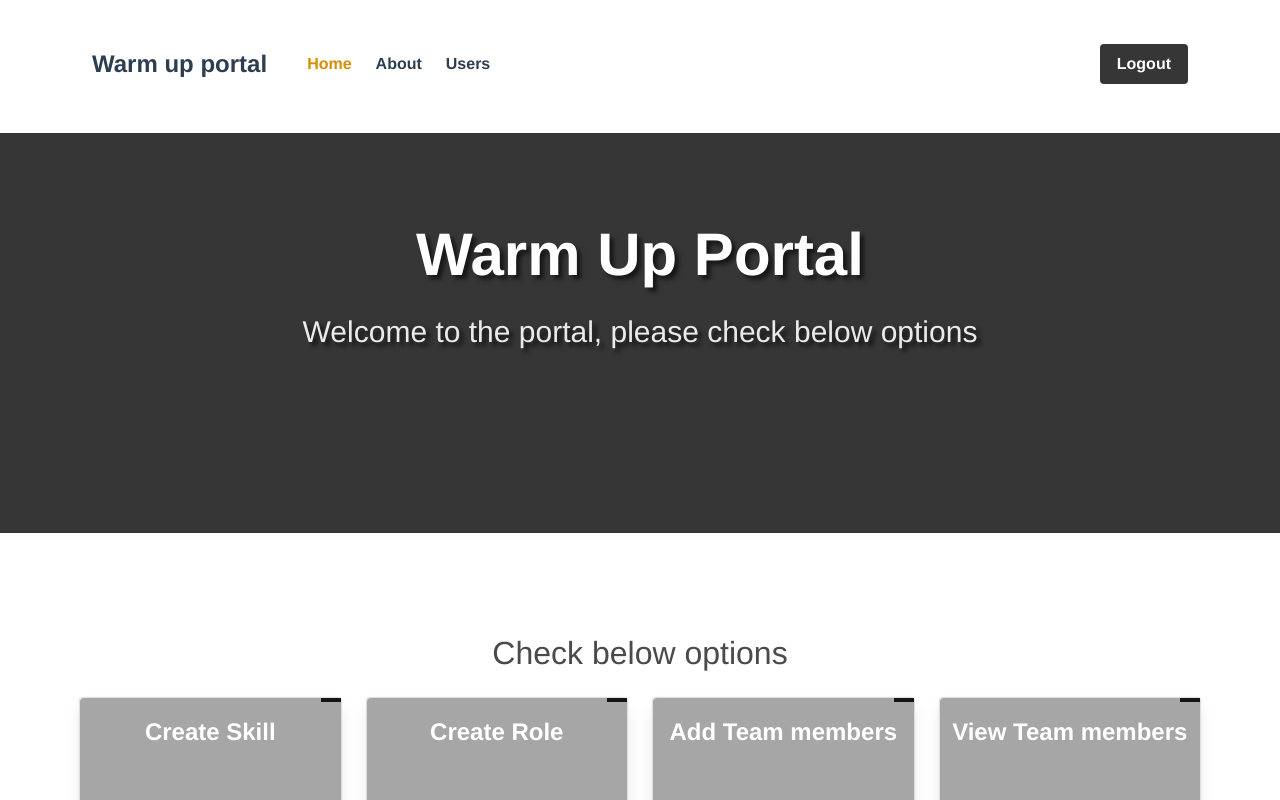
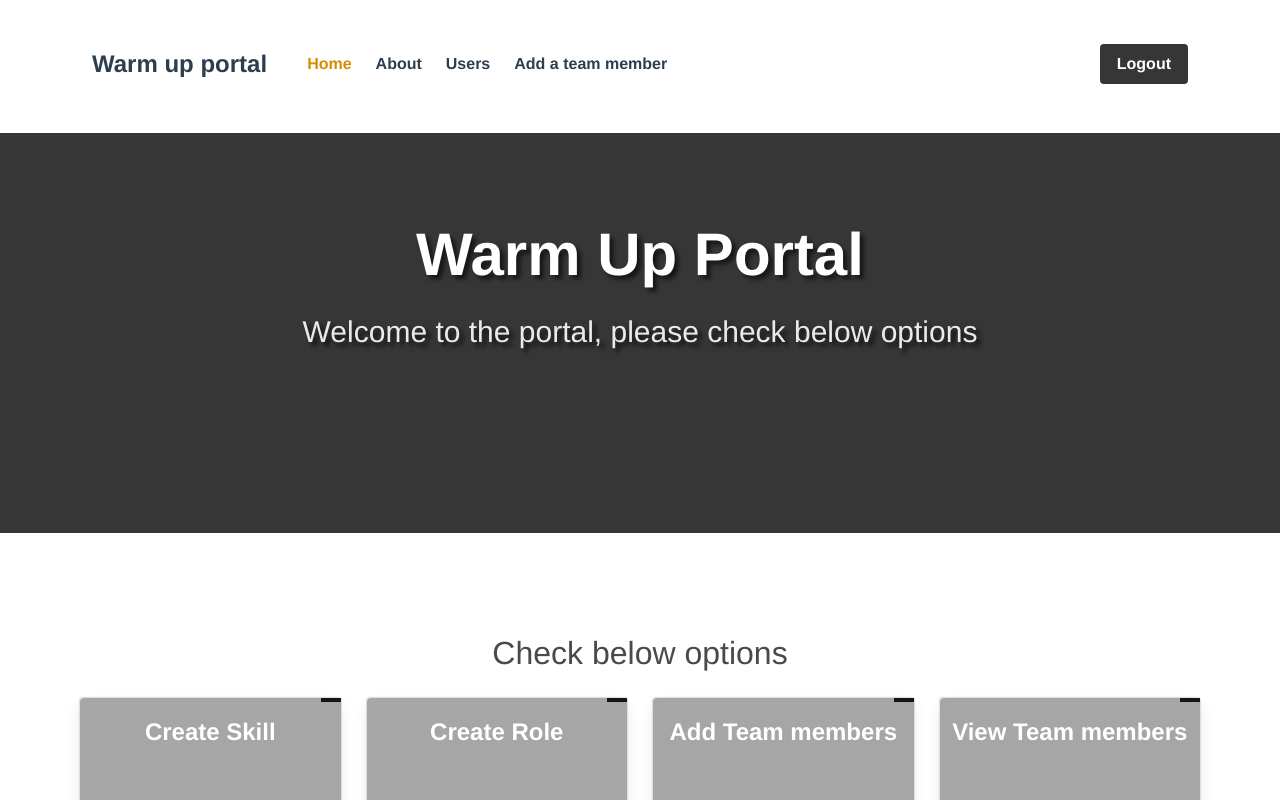
Before and after one commit to esromb/Login-App-vue, a Vue app: page / in a window 1280 px wide. Shown: the top 800 px of the page. Built offline with nearby package versions, Linux system fonts and the light colour scheme.

Commit message:
routing team member changes

```diff
--- a/src/components/partials/Nav.vue
+++ b/src/components/partials/Nav.vue
@@ -15,6 +15,7 @@
       <router-link to="/" class="navbar-item">Home</router-link>
       <router-link to="/about" class="navbar-item">About</router-link>
       <router-link to="/Users" class="navbar-item">Users</router-link>
+         <router-link to="/UserData" class="navbar-item">Add a team member</router-link>
     </div>
     <div class="navbar-end">
       <div class="navbar-item">
--- a/src/router/index.js
+++ b/src/router/index.js
@@ -27,6 +27,11 @@ export default new Router({
       path: '/users',
       name: 'Users',
       component: () => import('../views/Users.vue')
+    },
+    {
+      path: '/userData',
+      name: 'UserData',
+      component: () => import('../views/CreateTeamMember.vue')
     }
   ]
 })
```
